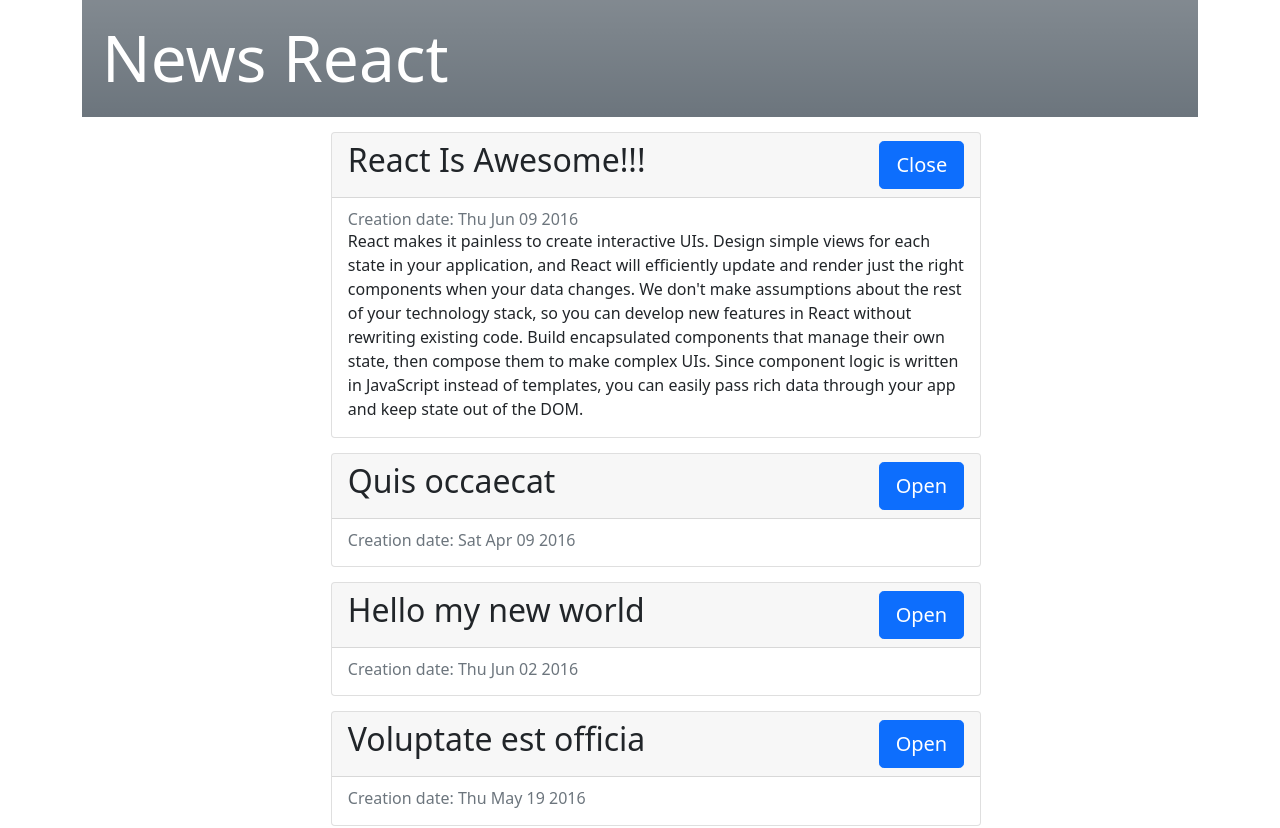
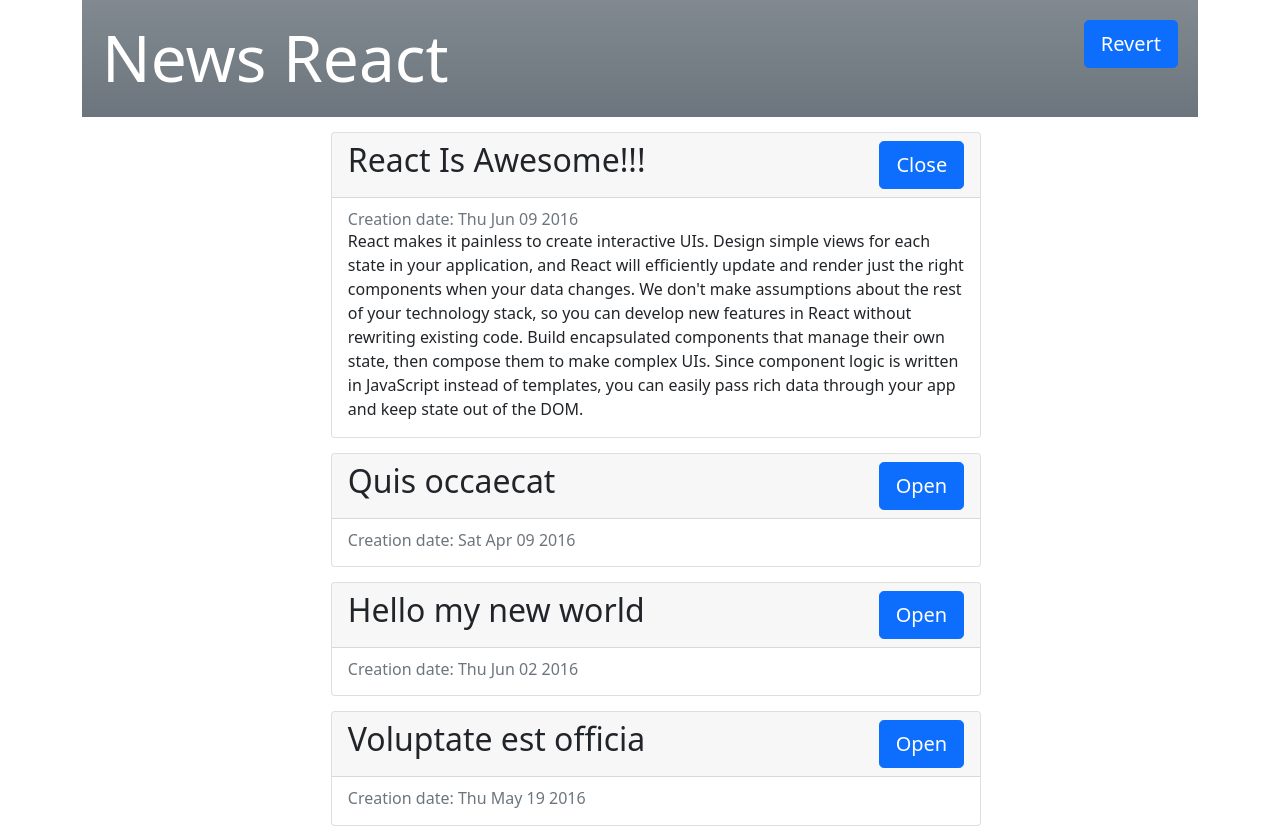
Before and after one commit to Aleksey-Bor/ReactApp, a React (Create React App) app: page / in a window 1280 px wide. Shown: the top 828 px of the page. Built offline with nearby package versions, Linux system fonts and the light colour scheme.

Commit message:
feat: add the ability to arrange articles in reverse order

```diff
--- a/src/components/App.js
+++ b/src/components/App.js
@@ -1,18 +1,33 @@
-import React from 'react'
+import React, { Component } from 'react'
 import ArticleList from './ArticleList/'
 import articles from '../fixtures'
 import 'bootstrap/dist/css/bootstrap.css'
 
 
-function App() {
+class App extends Component {
+  state = {
+    reversed: false
+  }
+
+  render() {
     return (
       <div className="container">
         <div className="bg-secondary bg-gradient text-white">
-          <h1 className="display-3 app-title__padding">News React</h1>
+          <h1 className="display-3 app-title__padding">
+            News React
+            <button className="btn btn-primary btn-lg float-end" onClick={this.revert}>Revert</button>
+          </h1>
         </div>
-        <ArticleList  articles = {articles}/>
+        <ArticleList  articles = {this.state.reversed ? articles.reverse() : articles}/>
       </div>
     )
+  }
+
+  revert = () => {
+    this.setState({
+      reversed: !this.state.reversed
+    })
+  }
 }
 
 export default App
--- a/src/components/Article.js
+++ b/src/components/Article.js
@@ -7,6 +7,10 @@
         this.state = {
             isOpen: props.defaultOpen
         }
+    }
+
+    componentWillMount() {
+        console.log('---', 'mounting')
     }
 
     render() {
```
